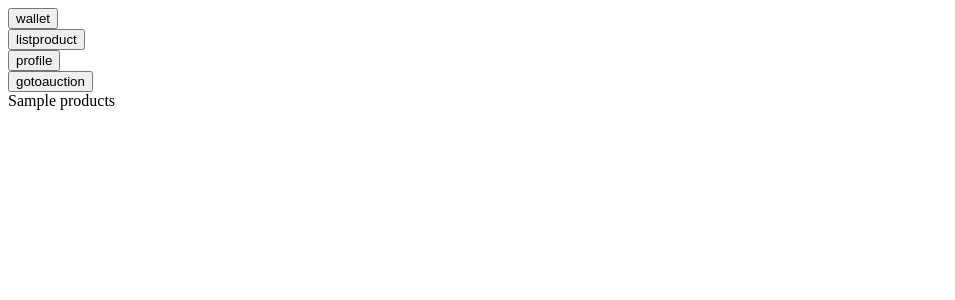
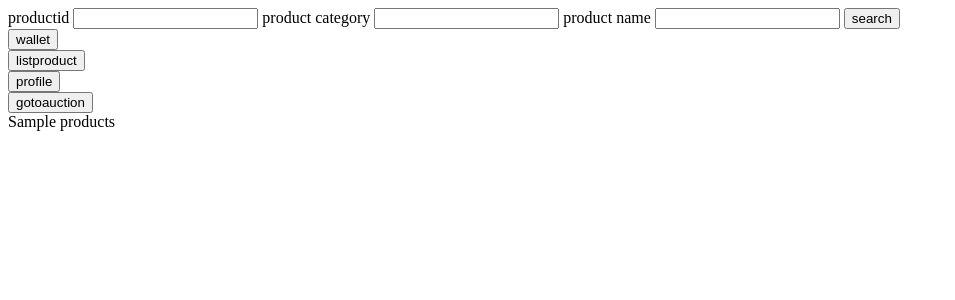
Before and after one commit to Ayush632/online-auction-system, a Flask app: template templates/options.html in a window 1280 px wide. Shown: the top 300 px of the page, without its empty margins (0-955 px from the left). Run offline with Flask 2, Linux system fonts and the light colour scheme; the template is opened without the code that fills it: most values are stand-ins (such as "Sample title", 1, 10 or a date in 2020).

Commit message:
search box implemented

```diff
--- a/templates/options.html
+++ b/templates/options.html
@@ -14,6 +14,13 @@
         }
     </script>
     <body>
+        <form action="{{ url_for('search')}}" method="POST">
+                    productid <input type = "int" name = "pid" />
+                    product category <input type = "text" name = "pcategory"  />
+                    product name <input type = "text" name = "pname" />
+                    <button>search</button>
+                </form>
+
         <form action="{{ url_for('wallet')}}" method="POST" >
             <button>wallet </button>
         </form>
```
